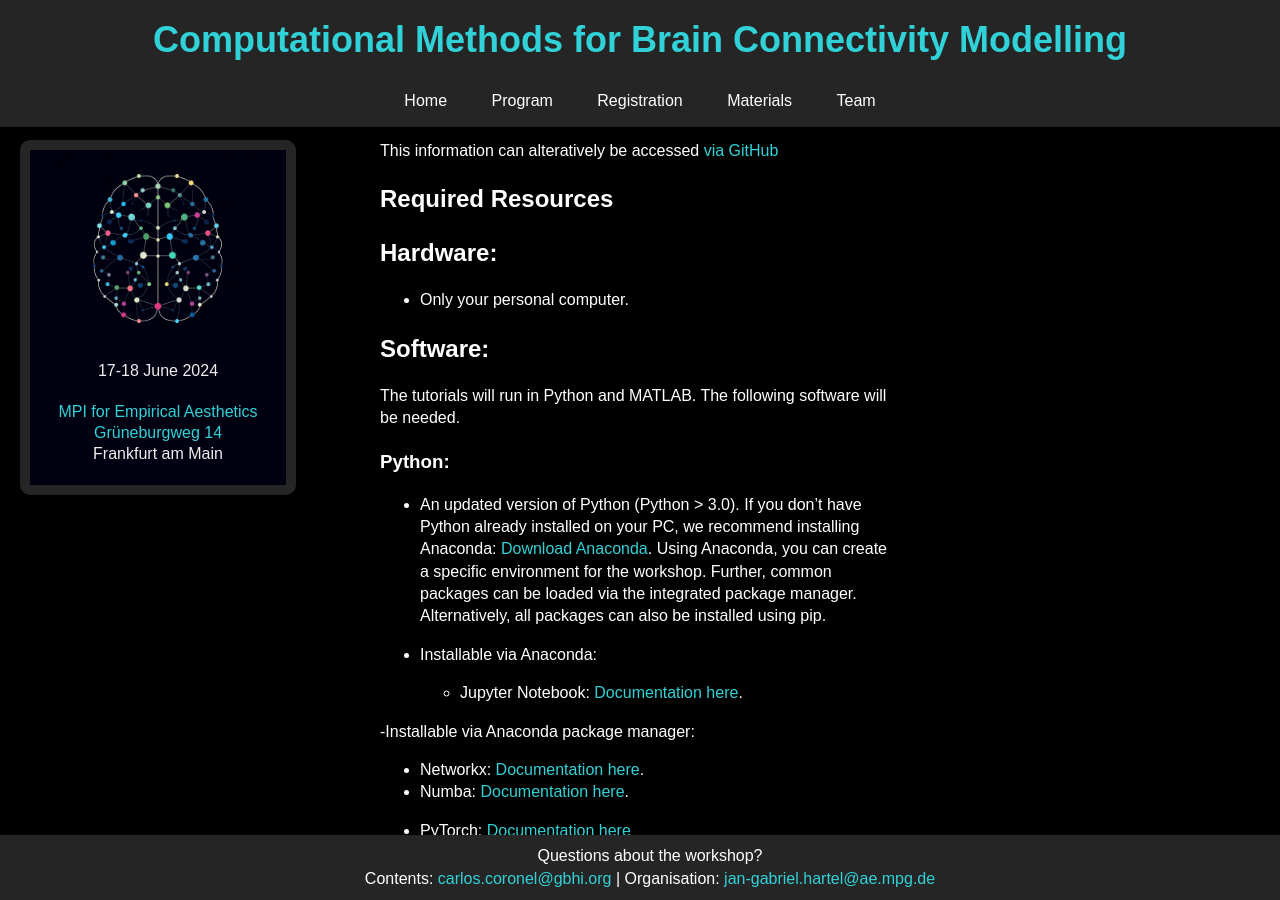
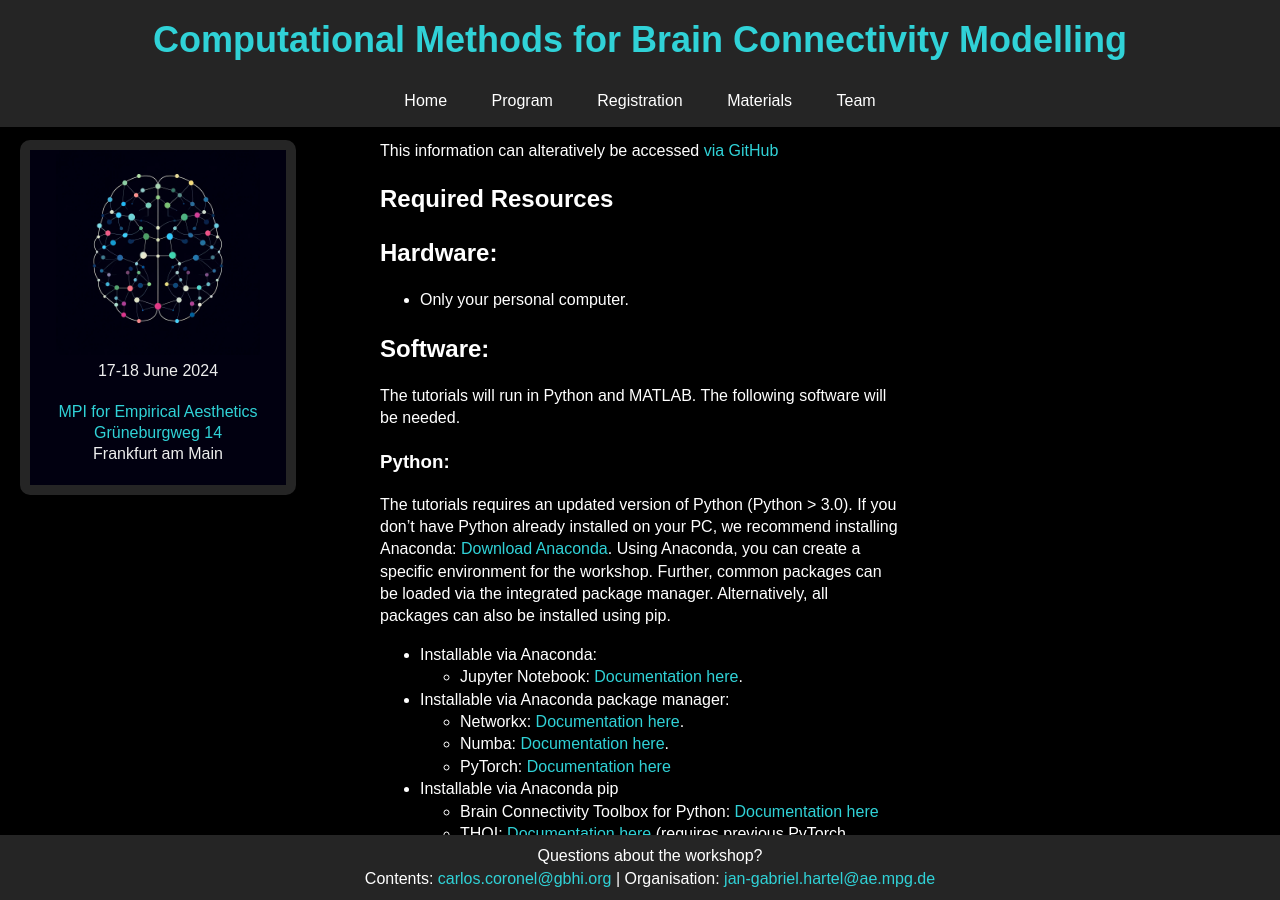
Before and after one commit to NCCLabMPI/Comp_Neuro_Workshop, a Jekyll site: the page built from materials.md, in a window 1280 px wide and 900 px high. Built offline with Jekyll 4.4.1, drawn with Linux system fonts in a browser that asks for light colours.

Commit message:
updated materials

```diff
--- a/materials.md
+++ b/materials.md
@@ -15,12 +15,12 @@ This information can alteratively be accessed [via GitHub](https://github.com/ca
 The tutorials will run in Python and MATLAB. The following software will be needed.
 
 ### Python:
-- An updated version of Python (Python > 3.0). If you don’t have Python already installed on your PC, we recommend installing Anaconda: [Download Anaconda](https://www.anaconda.com/). Using Anaconda, you can create a specific environment for the workshop. Further, common packages can be loaded via the integrated package manager. Alternatively, all packages can also be installed using pip.
+The tutorials requires an updated version of Python (Python > 3.0). If you don’t have Python already installed on your PC, we recommend installing Anaconda: [Download Anaconda](https://www.anaconda.com/). Using Anaconda, you can create a specific environment for the workshop. Further, common packages can be loaded via the integrated package manager. Alternatively, all packages can also be installed using pip.
 
 - Installable via Anaconda:
   - Jupyter Notebook: [Documentation here](https://jupyter.org/).
 
--Installable via Anaconda package manager:
+- Installable via Anaconda package manager:
   - Networkx: [Documentation here](https://networkx.org/documentation/stable/install.html).
   - Numba: [Documentation here](https://numba.readthedocs.io/en/stable/user/installing.html).
   - PyTorch: [Documentation here](https://pytorch.org/)
```
Also changed, not shown: program.md (+2 -2 lines).
